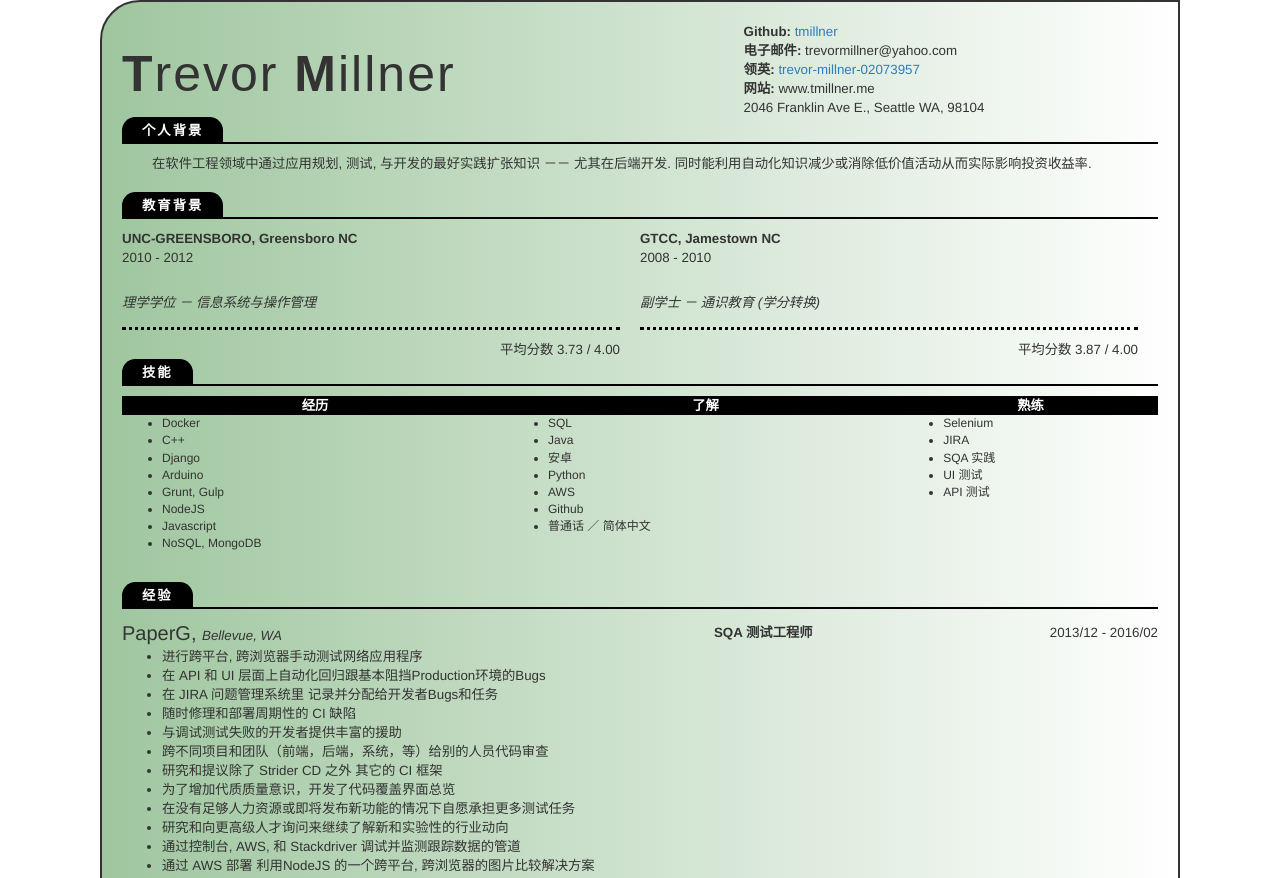
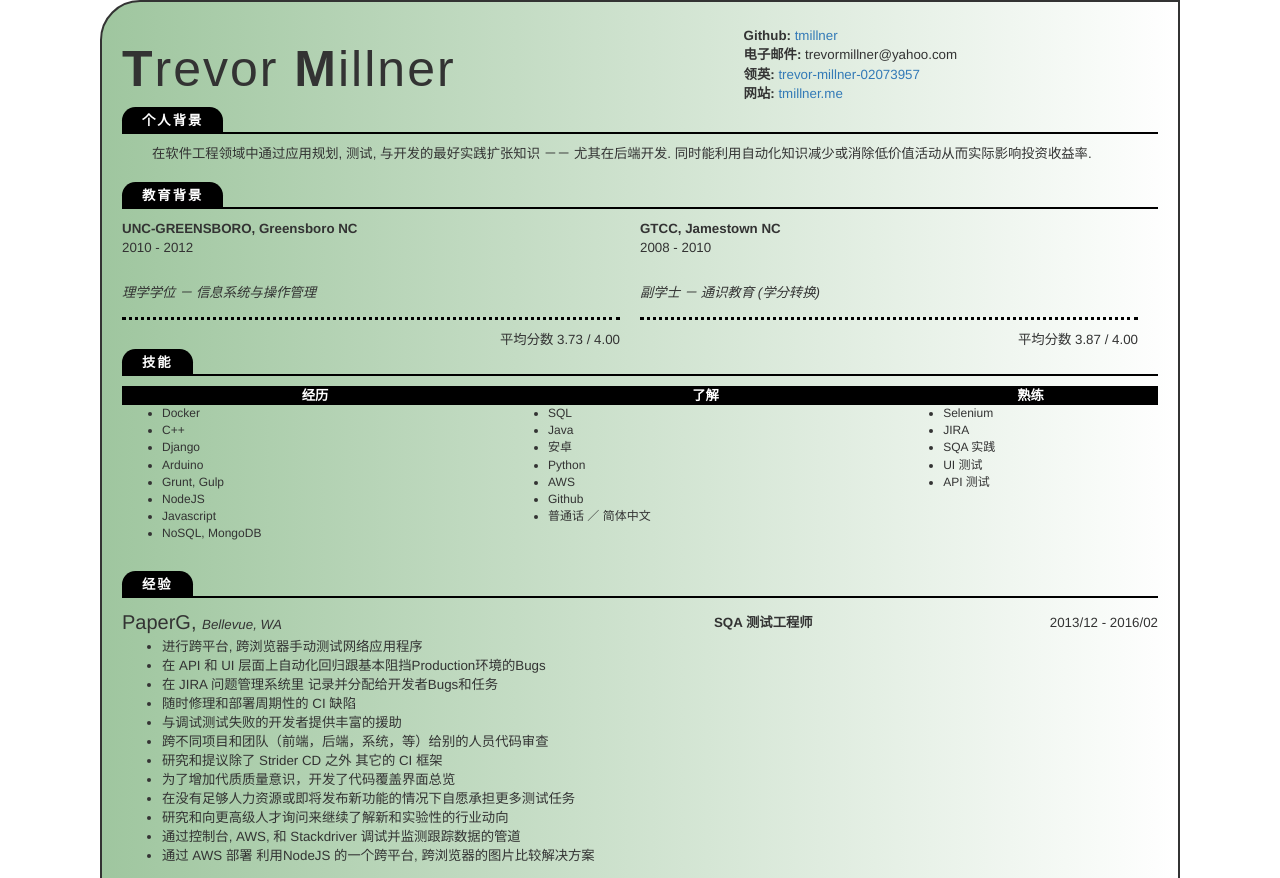
Before and after one commit to tmillner/me, a website: page public/resume-zh.html in a window 1280 px wide. Shown: the top 878 px of the page. Drawn offline with nearby package versions, Linux system fonts and the light colour scheme; a web font is replaced by a local one.

Commit message:
task - Resume tweek + Page link optimization

```diff
--- a/public/resume-zh.html
+++ b/public/resume-zh.html
@@ -128,12 +128,8 @@
                 <td><b>领英:</b>  <a href="https://www.linkedin.com/in/trevor-millner-02073957">trevor-millner-02073957</a></td>
                 </tr>
                 <tr>
-                <td><b>网站:</b>  www.tmillner.me</td></tr>
+                <td><b>网站:</b>  <a href="http://www.tmillner.me">tmillner.me</a></td></tr>
                 </tr>
-                <tr>
-                <td>
-                2046 Franklin Ave E., Seattle WA, 98104
-                </td></tr>
               </tbody>
             </table></td>
           </tr>
```
Also changed, not shown: public/index-en.html (+1 -1 lines), public/index-zh.html (+1 -1 lines), public/resume-en.html (+3 -0 lines).
